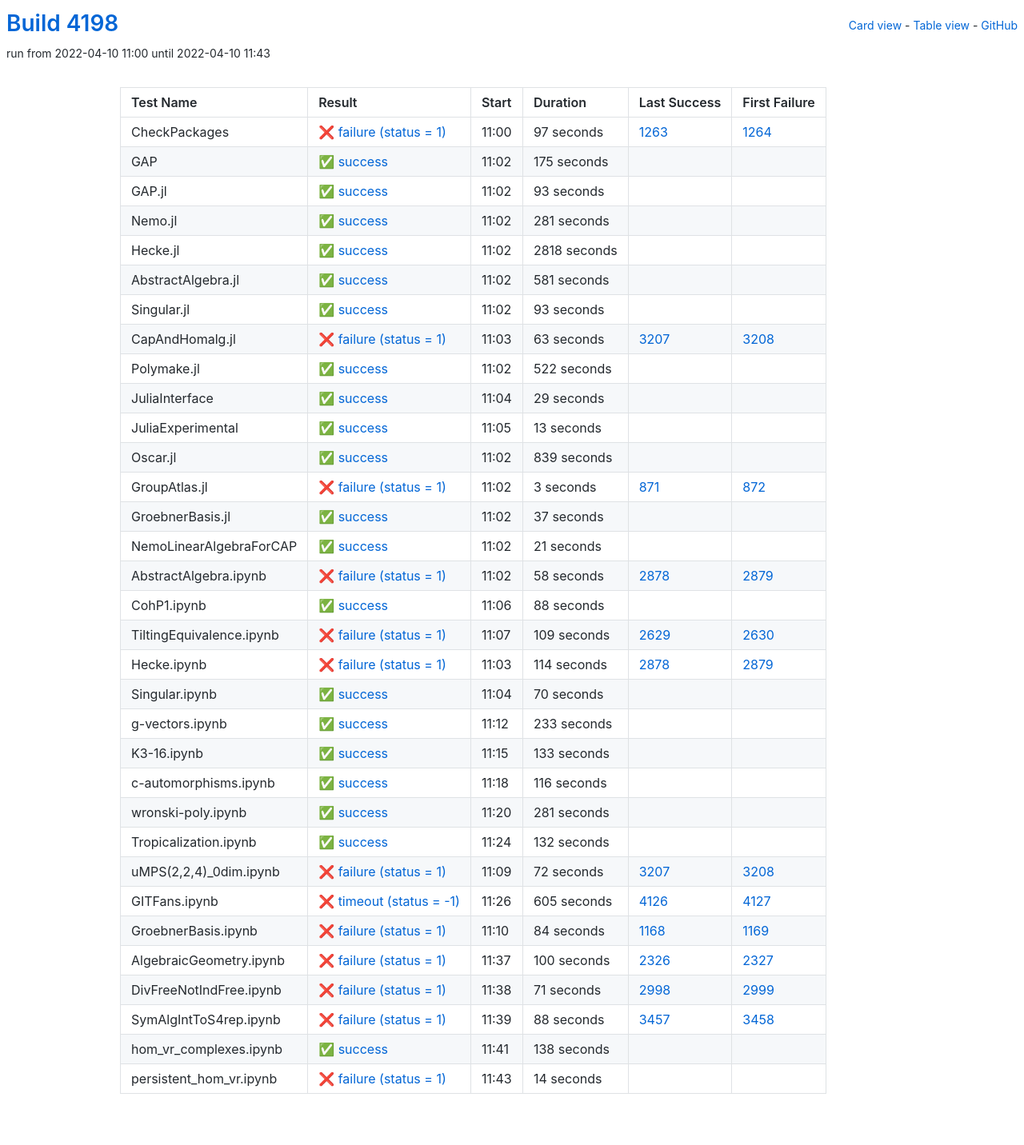
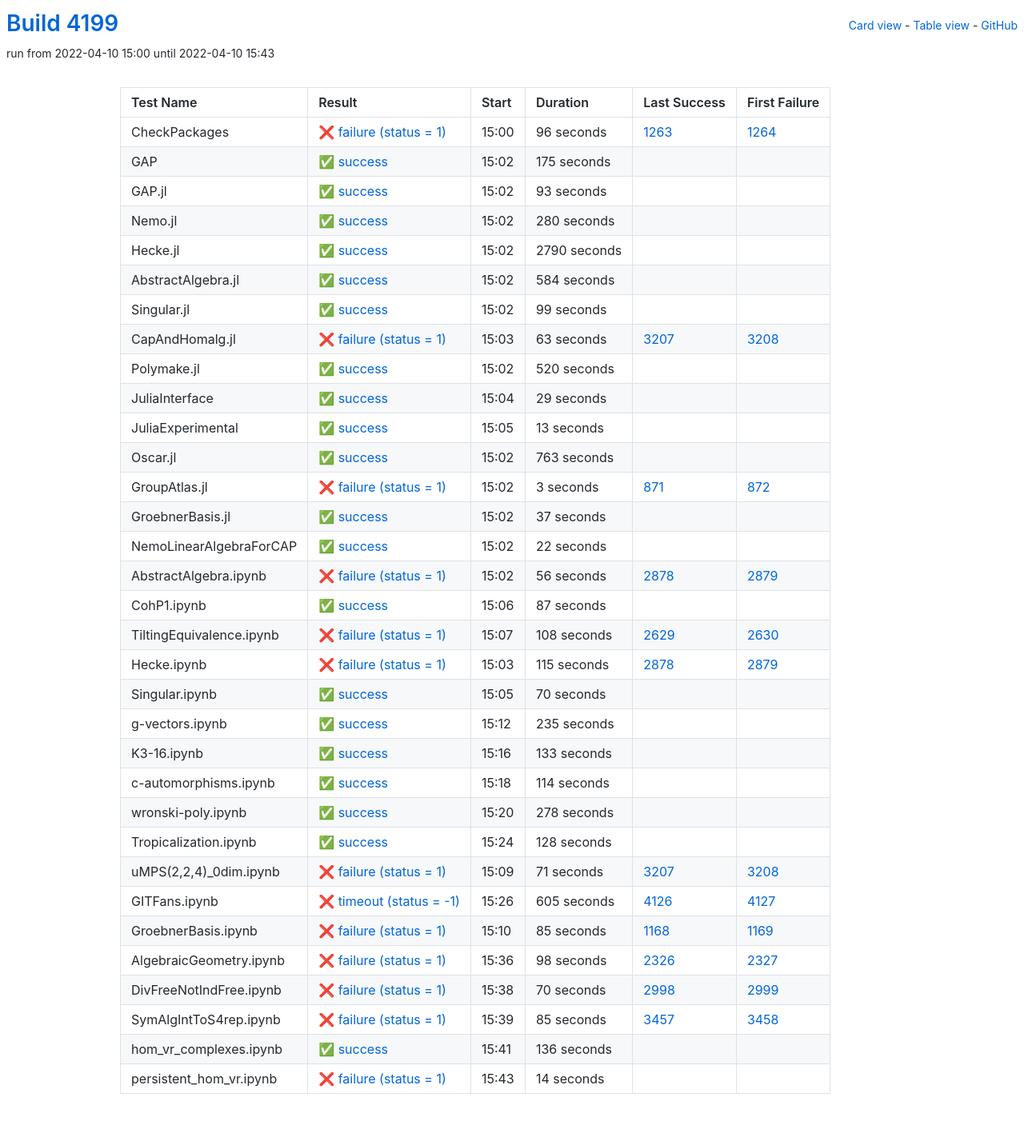
Before and after one commit to oscar-system/oscar-ci-status-stable, a Jekyll site: the page built from table.html, in a window 1280 px wide. Shown: the whole page at 80% size. Built offline with Jekyll 4.4.1, drawn with Linux system fonts in a browser that asks for light colours.

Commit message:
Build #4199

```diff
--- a/_data/ci.yml
+++ b/_data/ci.yml
@@ -1,6 +1,6 @@
 ---
-build: 4198
-build_url: https://oscarci.mathematik.uni-kl.de/job/oscar-stable/4198/
+build: 4199
+build_url: https://oscarci.mathematik.uni-kl.de/job/oscar-stable/4199/
 job: oscar-stable
 organization: oscar-system
 repo: oscar-ci-status-stable
@@ -8,20 +8,20 @@ repourl: https://github.com/oscar-system/oscar-ci-status-stable
 tests:
 - name: CheckPackages
   id: checkpackages
-  log: https://oscarci.mathematik.uni-kl.de/job/oscar-stable/4198/artifact/logs/build-4198/CheckPackages.log
-  start: 2022-04-10 11:00
+  log: https://oscarci.mathematik.uni-kl.de/job/oscar-stable/4199/artifact/logs/build-4199/CheckPackages.log
+  start: 2022-04-10 15:00
   success: false
   exitcode: 1
   status: failure
-  duration: 97
+  duration: 96
   last_success: 1263
   last_success_url: https://oscarci.mathematik.uni-kl.de/job/oscar-stable/1263/
   first_failure: 1264
   first_failure_url: https://oscarci.mathematik.uni-kl.de/job/oscar-stable/1264/
 - name: GAP
   id: gap
-  log: https://oscarci.mathematik.uni-kl.de/job/oscar-stable/4198/artifact/logs/build-4198/GAP.log
-  start: 2022-04-10 11:02
+  log: https://oscarci.mathematik.uni-kl.de/job/oscar-stable/4199/artifact/logs/build-4199/GAP.log
+  start: 2022-04-10 15:02
   success: true
   exitcode: 0
   status: success
@@ -32,8 +32,8 @@ tests:
   first_failure_url:
 - name: GAP.jl
   id: gap-jl
-  log: https://oscarci.mathematik.uni-kl.de/job/oscar-stable/4198/artifact/logs/build-4198/GAP.jl.log
-  start: 2022-04-10 11:02
+  log: https://oscarci.mathematik.uni-kl.de/job/oscar-stable/4199/artifact/logs/build-4199/GAP.jl.log
+  start: 2022-04-10 15:02
   success: true
   exitcode: 0
   status: success
@@ -44,56 +44,56 @@ tests:
   first_failure_url:
 - name: Nemo.jl
   id: nemo-jl
-  log: https://oscarci.mathematik.uni-kl.de/job/oscar-stable/4198/artifact/logs/build-4198/Nemo.jl.log
-  start: 2022-04-10 11:02
+  log: https://oscarci.mathematik.uni-kl.de/job/oscar-stable/4199/artifact/logs/build-4199/Nemo.jl.log
+  start: 2022-04-10 15:02
   success: true
   exitcode: 0
   status: success
-  duration: 281
+  duration: 280
   last_success: false
   last_success_url:
   first_failure: false
   first_failure_url:
 - name: Hecke.jl
   id: hecke-jl
-  log: https://oscarci.mathematik.uni-kl.de/job/oscar-stable/4198/artifact/logs/build-4198/Hecke.jl.log
-  start: 2022-04-10 11:02
+  log: https://oscarci.mathematik.uni-kl.de/job/oscar-stable/4199/artifact/logs/build-4199/Hecke.jl.log
+  start: 2022-04-10 15:02
   success: true
   exitcode: 0
   status: success
-  duration: 2818
+  duration: 2790
   last_success: false
   last_success_url:
   first_failure: false
   first_failure_url:
 - name: AbstractAlgebra.jl
   id: abstractalgebra-jl
-  log: https://oscarci.mathematik.uni-kl.de/job/oscar-stable/4198/artifact/logs/build-4198/AbstractAlgebra.jl.log
-  start: 2022-04-10 11:02
+  log: https://oscarci.mathematik.uni-kl.de/job/oscar-stable/4199/artifact/logs/build-4199/AbstractAlgebra.jl.log
+  start: 2022-04-10 15:02
   success: true
   exitcode: 0
   status: success
-  duration: 581
+  duration: 584
   last_success: false
   last_success_url:
   first_failure: false
   first_failure_url:
 - name: Singular.jl
   id: singular-jl
-  log: https://oscarci.mathematik.uni-kl.de/job/oscar-stable/4198/artifact/logs/build-4198/Singular.jl.log
-  start: 2022-04-10 11:02
+  log: https://oscarci.mathematik.uni-kl.de/job/oscar-stable/4199/artifact/logs/build-4199/Singular.jl.log
+  start: 2022-04-10 15:02
   success: true
   exitcode: 0
   status: success
-  duration: 93
+  duration: 99
   last_success: false
   last_success_url:
   first_failure: false
   first_failure_url:
 - name: CapAndHomalg.jl
   id: capandhomalg-jl
-  log: https://oscarci.mathematik.uni-kl.de/job/oscar-stable/4198/artifact/logs/build-4198/CapAndHomalg.jl.log
-  start: 2022-04-10 11:03
+  log: https://oscarci.mathematik.uni-kl.de/job/oscar-stable/4199/artifact/logs/build-4199/CapAndHomalg.jl.log
+  start: 2022-04-10 15:03
   success: false
   exitcode: 1
   status: failure
@@ -104,20 +104,20 @@ tests:
   first_failure_url: https://oscarci.mathematik.uni-kl.de/job/oscar-stable/3208/
 - name: Polymake.jl
   id: polymake-jl
-  log: https://oscarci.mathematik.uni-kl.de/job/oscar-stable/4198/artifact/logs/build-4198/Polymake.jl.log
-  start: 2022-04-10 11:02
+  log: https://oscarci.mathematik.uni-kl.de/job/oscar-stable/4199/artifact/logs/build-4199/Polymake.jl.log
+  start: 2022-04-10 15:02
   success: true
   exitcode: 0
   status: success
-  duration: 522
+  duration: 520
   last_success: false
   last_success_url:
   first_failure: false
   first_failure_url:
 - name: JuliaInterface
   id: juliainterface
-  log: https://oscarci.mathematik.uni-kl.de/job/oscar-stable/4198/artifact/logs/build-4198/JuliaInterface.log
-  start: 2022-04-10 11:04
+  log: https://oscarci.mathematik.uni-kl.de/job/oscar-stable/4199/artifact/logs/build-4199/JuliaInterface.log
+  start: 2022-04-10 15:04
   success: true
   exitcode: 0
   status: success
@@ -128,8 +128,8 @@ tests:
   first_failure_url:
 - name: JuliaExperimental
   id: juliaexperimental
-  log: https://oscarci.mathematik.uni-kl.de/job/oscar-stable/4198/artifact/logs/build-4198/JuliaExperimental.log
-  start: 2022-04-10 11:05
+  log: https://oscarci.mathematik.uni-kl.de/job/oscar-stable/4199/artifact/logs/build-4199/JuliaExperimental.log
+  start: 2022-04-10 15:05
   success: true
   exitcode: 0
   status: success
@@ -140,20 +140,20 @@ tests:
   first_failure_url:
 - name: Oscar.jl
   id: oscar-jl
-  log: https://oscarci.mathematik.uni-kl.de/job/oscar-stable/4198/artifact/logs/build-4198/Oscar.jl.log
-  start: 2022-04-10 11:02
+  log: https://oscarci.mathematik.uni-kl.de/job/oscar-stable/4199/artifact/logs/build-4199/Oscar.jl.log
+  start: 2022-04-10 15:02
   success: true
   exitcode: 0
   status: success
-  duration: 839
+  duration: 763
   last_success: false
   last_success_url:
   first_failure: false
   first_failure_url:
 - name: GroupAtlas.jl
   id: groupatlas-jl
-  log: https://oscarci.mathematik.uni-kl.de/job/oscar-stable/4198/artifact/logs/build-4198/GroupAtlas.jl.log
-  start: 2022-04-10 11:02
+  log: https://oscarci.mathematik.uni-kl.de/job/oscar-stable/4199/artifact/logs/build-4199/GroupAtlas.jl.log
+  start: 2022-04-10 15:02
   success: false
   exitcode: 1
   status: failure
@@ -164,8 +164,8 @@ tests:
   first_failure_url: https://oscarci.mathematik.uni-kl.de/job/oscar-stable/872/
 - name: GroebnerBasis.jl
   id: groebnerbasis-jl
-  log: https://oscarci.mathematik.uni-kl.de/job/oscar-stable/4198/artifact/logs/build-4198/GroebnerBasis.jl.log
-  start: 2022-04-10 11:02
+  log: https://oscarci.mathematik.uni-kl.de/job/oscar-stable/4199/artifact/logs/build-4199/GroebnerBasis.jl.log
+  start: 2022-04-10 15:02
   success: true
   exitcode: 0
   status: success
@@ -176,68 +176,68 @@ tests:
   first_failure_url:
 - name: NemoLinearAlgebraForCAP
   id: nemolinearalgebraforcap
-  log: https://oscarci.mathematik.uni-kl.de/job/oscar-stable/4198/artifact/logs/build-4198/NemoLinearAlgebraForCAP.log
-  start: 2022-04-10 11:02
+  log: https://oscarci.mathematik.uni-kl.de/job/oscar-stable/4199/artifact/logs/build-4199/NemoLinearAlgebraForCAP.log
+  start: 2022-04-10 15:02
   success: true
   exitcode: 0
   status: success
-  duration: 21
+  duration: 22
   last_success: false
   last_success_url:
   first_failure: false
   first_failure_url:
 - name: AbstractAlgebra.ipynb
   id: abstractalgebra-ipynb
-  log: https://oscarci.mathematik.uni-kl.de/job/oscar-stable/4198/artifact/logs/build-4198/AbstractAlgebra.ipynb.log
-  start: 2022-04-10 11:02
+  log: https://oscarci.mathematik.uni-kl.de/job/oscar-stable/4199/artifact/logs/build-4199/AbstractAlgebra.ipynb.log
+  start: 2022-04-10 15:02
   success: false
   exitcode: 1
   status: failure
-  duration: 58
+  duration: 56
   last_success: 2878
   last_success_url: https://oscarci.mathematik.uni-kl.de/job/oscar-stable/2878/
   first_failure: 2879
   first_failure_url: https://oscarci.mathematik.uni-kl.de/job/oscar-stable/2879/
 - name: CohP1.ipynb
   id: cohp1-ipynb
-  log: https://oscarci.mathematik.uni-kl.de/job/oscar-stable/4198/artifact/logs/build-4198/CohP1.ipynb.log
-  start: 2022-04-10 11:06
+  log: https://oscarci.mathematik.uni-kl.de/job/oscar-stable/4199/artifact/logs/build-4199/CohP1.ipynb.log
+  start: 2022-04-10 15:06
   success: true
   exitcode: 0
   status: success
-  duration: 88
+  duration: 87
   last_success: false
   last_success_url:
   first_failure: false
   first_failure_url:
 - name: TiltingEquivalence.ipynb
   id: tiltingequivalence-ipynb
-  log: https://oscarci.mathematik.uni-kl.de/job/oscar-stable/4198/artifact/logs/build-4198/TiltingEquivalence.ipynb.log
-  start: 2022-04-10 11:07
+  log: https://oscarci.mathematik.uni-kl.de/job/oscar-stable/4199/artifact/logs/build-4199/TiltingEquivalence.ipynb.log
+  start: 2022-04-10 15:07
   success: false
   exitcode: 1
   status: failure
-  duration: 109
+  duration: 108
   last_success: 2629
   last_success_url: https://oscarci.mathematik.uni-kl.de/job/oscar-stable/2629/
   first_failure: 2630
   first_failure_url: https://oscarci.mathematik.uni-kl.de/job/oscar-stable/2630/
 - name: Hecke.ipynb
   id: hecke-ipynb
-  log: https://oscarci.mathematik.uni-kl.de/job/oscar-stable/4198/artifact/logs/build-4198/Hecke.ipynb.log
-  start: 2022-04-10 11:03
+  log: https://oscarci.mathematik.uni-kl.de/job/oscar-stable/4199/artifact/logs/build-4199/Hecke.ipynb.log
+  start: 2022-04-10 15:03
   success: false
   exitcode: 1
   status: failure
-  duration: 114
+  duration: 115
   last_success: 2878
   last_success_url: https://oscarci.mathematik.uni-kl.de/job/oscar-stable/2878/
   first_failure: 2879
   first_failure_url: https://oscarci.mathematik.uni-kl.de/job/oscar-stable/2879/
 - name: Singular.ipynb
   id: singular-ipynb
-  log: https://oscarci.mathematik.uni-kl.de/job/oscar-stable/4198/artifact/logs/build-4198/Singular.ipynb.log
-  start: 2022-04-10 11:04
+  log: https://oscarci.mathematik.uni-kl.de/job/oscar-stable/4199/artifact/logs/build-4199/Singular.ipynb.log
+  start: 2022-04-10 15:05
   success: true
   exitcode: 0
   status: success
@@ -248,20 +248,20 @@ tests:
   first_failure_url:
 - name: g-vectors.ipynb
   id: g-vectors-ipynb
-  log: https://oscarci.mathematik.uni-kl.de/job/oscar-stable/4198/artifact/logs/build-4198/g-vectors.ipynb.log
-  start: 2022-04-10 11:12
+  log: https://oscarci.mathematik.uni-kl.de/job/oscar-stable/4199/artifact/logs/build-4199/g-vectors.ipynb.log
+  start: 2022-04-10 15:12
   success: true
   exitcode: 0
   status: success
-  duration: 233
+  duration: 235
   last_success: false
   last_success_url:
   first_failure: false
   first_failure_url:
 - name: K3-16.ipynb
   id: k3-16-ipynb
-  log: https://oscarci.mathematik.uni-kl.de/job/oscar-stable/4198/artifact/logs/build-4198/K3-16.ipynb.log
-  start: 2022-04-10 11:15
+  log: https://oscarci.mathematik.uni-kl.de/job/oscar-stable/4199/artifact/logs/build-4199/K3-16.ipynb.log
+  start: 2022-04-10 15:16
   success: true
   exitcode: 0
   status: success
@@ -272,56 +272,56 @@ tests:
   first_failure_url:
 - name: c-automorphisms.ipynb
   id: c-automorphisms-ipynb
-  log: https://oscarci.mathematik.uni-kl.de/job/oscar-stable/4198/artifact/logs/build-4198/c-automorphisms.ipynb.log
-  start: 2022-04-10 11:18
+  log: https://oscarci.mathematik.uni-kl.de/job/oscar-stable/4199/artifact/logs/build-4199/c-automorphisms.ipynb.log
+  start: 2022-04-10 15:18
   success: true
   exitcode: 0
   status: success
-  duration: 116
+  duration: 114
   last_success: false
   last_success_url:
   first_failure: false
   first_failure_url:
 - name: wronski-poly.ipynb
   id: wronski-poly-ipynb
-  log: https://oscarci.mathematik.uni-kl.de/job/oscar-stable/4198/artifact/logs/build-4198/wronski-poly.ipynb.log
-  start: 2022-04-10 11:20
+  log: https://oscarci.mathematik.uni-kl.de/job/oscar-stable/4199/artifact/logs/build-4199/wronski-poly.ipynb.log
+  start: 2022-04-10 15:20
   success: true
   exitcode: 0
   status: success
-  duration: 281
+  duration: 278
   last_success: false
   last_success_url:
   first_failure: false
   first_failure_url:
 - name: Tropicalization.ipynb
   id: tropicalization-ipynb
-  log: https://oscarci.mathematik.uni-kl.de/job/oscar-stable/4198/artifact/logs/build-4198/Tropicalization.ipynb.log
-  start: 2022-04-10 11:24
+  log: https://oscarci.mathematik.uni-kl.de/job/oscar-stable/4199/artifact/logs/build-4199/Tropicalization.ipynb.log
+  start: 2022-04-10 15:24
   success: true
   exitcode: 0
   status: success
-  duration: 132
+  duration: 128
   last_success: false
   last_success_url:
   first_failure: false
   first_failure_url:
 - name: uMPS(2,2,4)_0dim.ipynb
   id: umps-2-2-4-0dim-ipynb
-  log: https://oscarci.mathematik.uni-kl.de/job/oscar-stable/4198/artifact/logs/build-4198/uMPS-2-2-4-_0dim.ipynb.log
-  start: 2022-04-10 11:09
+  log: https://oscarci.mathematik.uni-kl.de/job/oscar-stable/4199/artifact/logs/build-4199/uMPS-2-2-4-_0dim.ipynb.log
+  start: 2022-04-10 15:09
   success: false
   exitcode: 1
   status: failure
-  duration: 72
+  duration: 71
   last_success: 3207
   last_success_url: https://oscarci.mathematik.uni-kl.de/job/oscar-stable/3207/
   first_failure: 3208
   first_failure_url: https://oscarci.mathematik.uni-kl.de/job/oscar-stable/3208/
 - name: GITFans.ipynb
   id: gitfans-ipynb
-  log: https://oscarci.mathematik.uni-kl.de/job/oscar-stable/4198/artifact/logs/build-4198/GITFans.ipynb.log
-  start: 2022-04-10 11:26
+  log: https://oscarci.mathematik.uni-kl.de/job/oscar-stable/4199/artifact/logs/build-4199/GITFans.ipynb.log
+  start: 2022-04-10 15:26
   success: false
   exitcode: -1
   status: timeout
@@ -332,68 +332,68 @@ tests:
   first_failure_url: https://oscarci.mathematik.uni-kl.de/job/oscar-stable/4127/
 - name: GroebnerBasis.ipynb
   id: groebnerbasis-ipynb
-  log: https://oscarci.mathematik.uni-kl.de/job/oscar-stable/4198/artifact/logs/build-4198/GroebnerBasis.ipynb.log
-  start: 2022-04-10 11:10
+  log: https://oscarci.mathematik.uni-kl.de/job/oscar-stable/4199/artifact/logs/build-4199/GroebnerBasis.ipynb.log
+  start: 2022-04-10 15:10
   success: false
   exitcode: 1
   status: failure
-  duration: 84
+  duration: 85
   last_success: 1168
   last_success_url: https://oscarci.mathematik.uni-kl.de/job/oscar-stable/1168/
   first_failure: 1169
   first_failure_url: https://oscarci.mathematik.uni-kl.de/job/oscar-stable/1169/
 - name: AlgebraicGeometry.ipynb
   id: algebraicgeometry-ipynb
-  log: https://oscarci.mathematik.uni-kl.de/job/oscar-stable/4198/artifact/logs/build-4198/AlgebraicGeometry.ipynb.log
-  start: 2022-04-10 11:37
+  log: https://oscarci.mathematik.uni-kl.de/job/oscar-stable/4199/artifact/logs/build-4199/AlgebraicGeometry.ipynb.log
+  start: 2022-04-10 15:36
   success: false
   exitcode: 1
   status: failure
-  duration: 100
+  duration: 98
   last_success: 2326
   last_success_url: https://oscarci.mathematik.uni-kl.de/job/oscar-stable/2326/
   first_failure: 2327
   first_failure_url: https://oscarci.mathematik.uni-kl.de/job/oscar-stable/2327/
 - name: DivFreeNotIndFree.ipynb
   id: divfreenotindfree-ipynb
-  log: https://oscarci.mathematik.uni-kl.de/job/oscar-stable/4198/artifact/logs/build-4198/DivFreeNotIndFree.ipynb.log
-  start: 2022-04-10 11:38
+  log: https://oscarci.mathematik.uni-kl.de/job/oscar-stable/4199/artifact/logs/build-4199/DivFreeNotIndFree.ipynb.log
+  start: 2022-04-10 15:38
   success: false
   exitcode: 1
   status: failure
-  duration: 71
+  duration: 70
   last_success: 2998
   last_success_url: https://oscarci.mathematik.uni-kl.de/job/oscar-stable/2998/
   first_failure: 2999
   first_failure_url: https://oscarci.mathematik.uni-kl.de/job/oscar-stable/2999/
 - name: SymAlgIntToS4rep.ipynb
   id: symalginttos4rep-ipynb
-  log: https://oscarci.mathematik.uni-kl.de/job/oscar-stable/4198/artifact/logs/build-4198/SymAlgIntToS4rep.ipynb.log
-  start: 2022-04-10 11:39
+  log: https://oscarci.mathematik.uni-kl.de/job/oscar-stable/4199/artifact/logs/build-4199/SymAlgIntToS4rep.ipynb.log
+  start: 2022-04-10 15:39
   success: false
   exitcode: 1
   status: failure
-  duration: 88
+  duration: 85
   last_success: 3457
   last_success_url: https://oscarci.mathematik.uni-kl.de/job/oscar-stable/3457/
   first_failure: 3458
   first_failure_url: https://oscarci.mathematik.uni-kl.de/job/oscar-stable/3458/
 - name: hom_vr_complexes.ipynb
   id: hom-vr-complexes-ipynb
-  log: https://oscarci.mathematik.uni-kl.de/job/oscar-stable/4198/artifact/logs/build-4198/hom_vr_complexes.ipynb.log
-  start: 2022-04-10 11:41
+  log: https://oscarci.mathematik.uni-kl.de/job/oscar-stable/4199/artifact/logs/build-4199/hom_vr_complexes.ipynb.log
+  start: 2022-04-10 15:41
   success: true
   exitcode: 0
   status: success
-  duration: 138
+  duration: 136
   last_success: false
   last_success_url:
   first_failure: false
   first_failure_url:
 - name: persistent_hom_vr.ipynb
   id: persistent-hom-vr-ipynb
-  log: https://oscarci.mathematik.uni-kl.de/job/oscar-stable/4198/artifact/logs/build-4198/persistent_hom_vr.ipynb.log
-  start: 2022-04-10 11:43
+  log: https://oscarci.mathematik.uni-kl.de/job/oscar-stable/4199/artifact/logs/build-4199/persistent_hom_vr.ipynb.log
+  start: 2022-04-10 15:43
   success: false
   exitcode: 1
   status: failure
```
Also changed, not shown: README.md.
